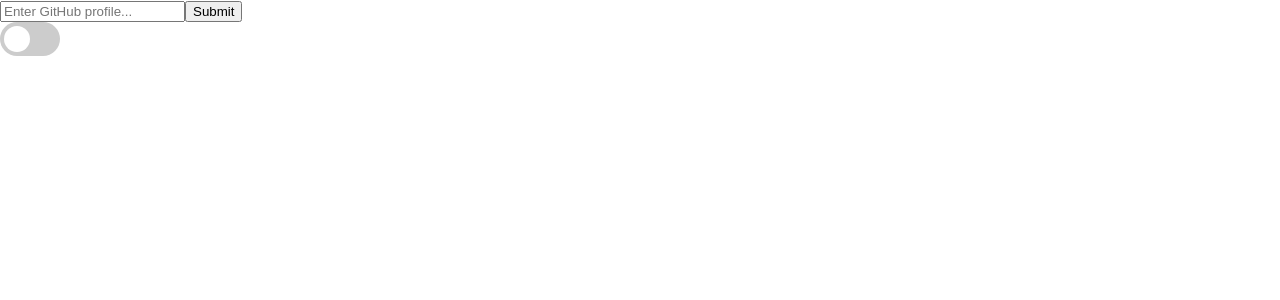
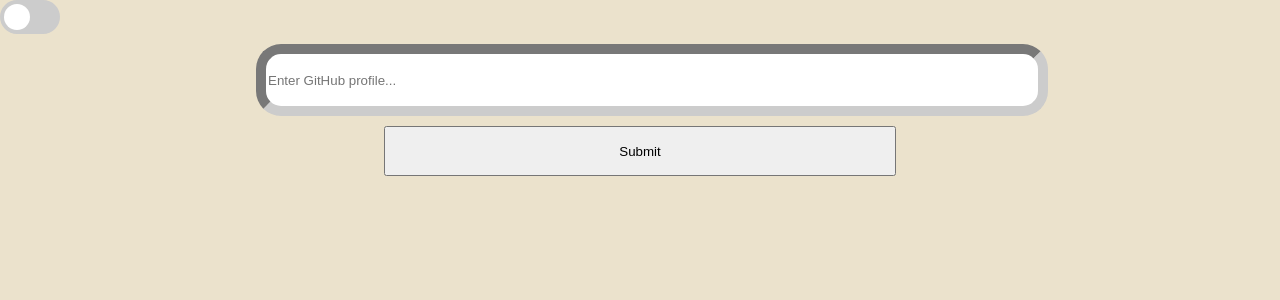
Before and after one commit to FinnianHBLR/github-profile-searcher, a React (Create React App) app: page / in a window 1280 px wide. Shown: the top 300 px of the page. Built offline with nearby package versions, Linux system fonts and the light colour scheme.

Commit message:
Added user css formatting

```diff
--- a/package.json
+++ b/package.json
@@ -8,6 +8,7 @@
     "@testing-library/user-event": "^13.5.0",
     "react": "^18.2.0",
     "react-dom": "^18.2.0",
+    "react-helmet": "^6.1.0",
     "react-scripts": "5.0.1",
     "web-vitals": "^2.1.4"
   },
--- a/src/App.css
+++ b/src/App.css
@@ -60,18 +60,68 @@ input:checked + .slider:before {
   border-radius: 50%;
 }
 
+/*---------*/
+
+.centerContainer{
+  margin: auto;
+  width: fit-content;
+  padding: 10px;
+}
+
+.centerForm{
+    margin: auto;
+    width: 60%;
+    padding: 10px;
+}
+
 .formDark {
+
 }
 
 .formLight {
 
 }
 
-form .formInput{
+form .formInput {
+  width: 100%;
+  border-radius: 25px;
+  height: 50px;
+  border-width: 10px;
+}
 
+form .formInputLight{
+  border-color: #ccc;
+}
+
+
+form .formInputDark{
 
 }
 
 form .formSubmitBtn{
+  width: 40vw;
+  height: 50px;
+}
+
+
+
+.userCard {
 
 }
+
+.userCard .imageAndNameConatiner{
+  display: flex;
+}
+
+.userCard .imageAndNameConatiner img{
+  width: 100px;
+  height: 100px;
+  border-radius: 50%;
+}
+
+.userCard .imageAndNameConatiner .imageContainer {
+
+}
+.userCard .imageAndNameConatiner .nameContainer {
+  padding-left: 3vw;
+}
--- a/src/App.js
+++ b/src/App.js
@@ -2,16 +2,21 @@ import logo from './logo.svg';
 import './App.css';
 
 import { useState, useEffect } from 'react'
-
+import { Helmet } from 'react-helmet';
 function App() {
   // Started 10:00AM 10/04/2023 all basic features finished at 1:00PM 10/04/2023
-  // Theme state, passed to all components that need to change their theme.
+  // Theme state, passed to all components that need to change their theme. This could be improved with something like higher-order Components.
   const [theme, setTheme] = useState('Light');
 
   return (
     <div>
+      <Helmet>
+        {/* Use the helment libary to set body colors. */}
+        <style>{`body { background-color: ${(theme === "Light") ? "#ebe2cc" : "#393646"}; }`}</style>
+      </Helmet>
+
+      <SliderDisplay theme={theme} setTheme={setTheme} />
       <SearchLogic theme={theme} />
-      <SliderDisplay theme={theme} setTheme={setTheme}/>
     </div>
   )
 }
@@ -20,7 +25,7 @@ function SliderDisplay({ theme, setTheme }) {
 
   const handleClick = (event) => {
     // If theme is truthy, set to dark, otherwise light. Light/Dark are used in to define the second part of a className e.g. formDark vs. formLight.
-    if(event.target.checked) {
+    if (event.target.checked) {
       setTheme('Dark');
     } else {
       setTheme('Light')
@@ -30,7 +35,7 @@ function SliderDisplay({ theme, setTheme }) {
 
   return (
     <label class="switch">
-      <input type="checkbox" onClick={handleClick}/>
+      <input type="checkbox" onClick={handleClick} />
       <span class="slider round"></span>
     </label>
   )
@@ -45,7 +50,7 @@ function SearchLogic({ theme }) {
   // Check that requestAPIResult.user (user information) is defined before display. Could also check if requestAPIResult.repo is there as well.
   return (
     <div>
-      <SearchInput setInput={setInput} input={input} setAPIResult={setAPIResult} theme={theme}/>
+      <SearchInput setInput={setInput} input={input} setAPIResult={setAPIResult} theme={theme} />
       {requestAPIResult.user && <DisplayRepo user={requestAPIResult.user} repos={requestAPIResult.repos} />}
     </div>
   );
@@ -87,10 +92,14 @@ function SearchInput({ setInput, input, setAPIResult, theme }) {
 
   // Define the form. This could be its own component if need be. value={input} refrences the current state of the input.
   return (
+    <div className='centerForm'>
       <form className={`form${theme}`} onSubmit={requestGitHubAPI}>
-      <input className='formInput' type="text" onChange={handleInput} value={input} placeholder='Enter GitHub profile...' />
-      <input className='formSubmitBtn' type="submit" value="Submit" />
+        <input className={`formInput formInput${theme}`} type="text" onChange={handleInput} value={input} placeholder='Enter GitHub profile...' />
+        <div className='centerContainer'>
+          <input className={`formSubmitBtn`} type="submit" value="Submit" />
+        </div>
       </form>
+    </div>
   )
 }
 
@@ -130,18 +139,23 @@ function DisplayRepo({ user, repos }) {
 
   // Display user info along with a map to dispaly each repo.
   return (
+    <div className={`userCard centerContainer`}>
+        <div className='imageAndNameConatiner centerContainer'>
+          <div className='imageContainer'>
+            <img src={user.avatar_url} />
+          </div>
+          <div className='nameContainer'>
+            <p>Name: {user.name}</p>
+            <p>Username: {user.login}</p>
+          </div>
+          </div>
           <div>
-      <div>
-        <p>Name: {user.name}</p>
-        <p>user name: {user.login}</p>
-        <img src={user.avatar_url} />
           <p>Followers: {user.followers}</p>
-        <p>Repos: {user.public_repos}</p>
+          <p>Repositories: {user.public_repos}</p>
         </div>
       <div>
         {repos && top(repos).map(repo => (<div>
-          <p>{repo.name}</p>
-          <p>{repo.html_url}</p>
+          <a href={repo.html_url}>{repo.name}</a>
           <p>{repo.forks_count}</p>
           <p>{repo.stargazers_count}</p>
         </div>
```
Also changed, not shown: 1 other file (tests, documents, lock files or other folders). Lines whose indentation alone changed are shown as unchanged.
